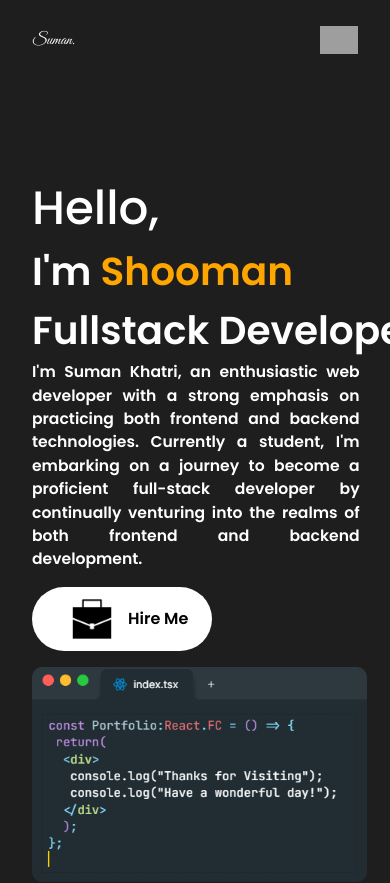
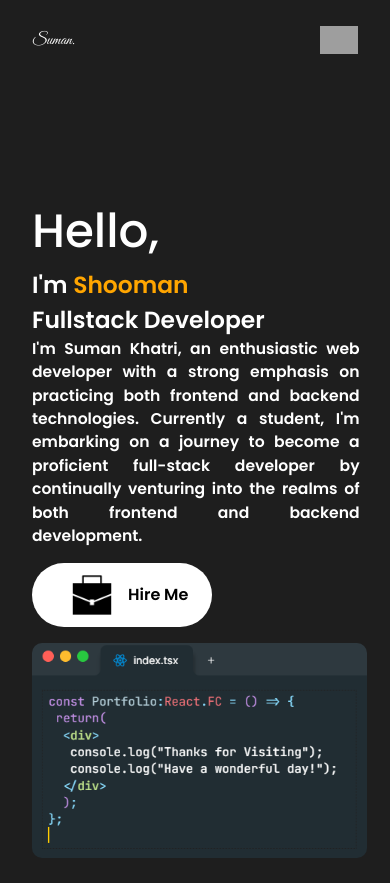
Before and after one commit to ShoomanKhatri/Portfolio2, a React (Vite) app: page / in a window 390 px wide. Shown: the top 883 px of the page. Built offline with nearby package versions, Linux system fonts and the light colour scheme; grey boxes are pictures that could not be loaded.

Commit message:
Update intro.css

```diff
--- a/src/Components/Intro/intro.css
+++ b/src/Components/Intro/intro.css
@@ -205,7 +205,7 @@ right:10px;
 
 @media screen and (max-width: 540px) {
     .introContent {
-        font-size: 10vw;
+        font-size: 6vw;
     }
 
     .hello {
@@ -239,7 +239,7 @@ right:10px;
 
 @media screen and (max-width: 480px) {
     .introContent {
-        font-size: 10vw;
+        font-size: 6vw;
     }
 
     .hello {
```
